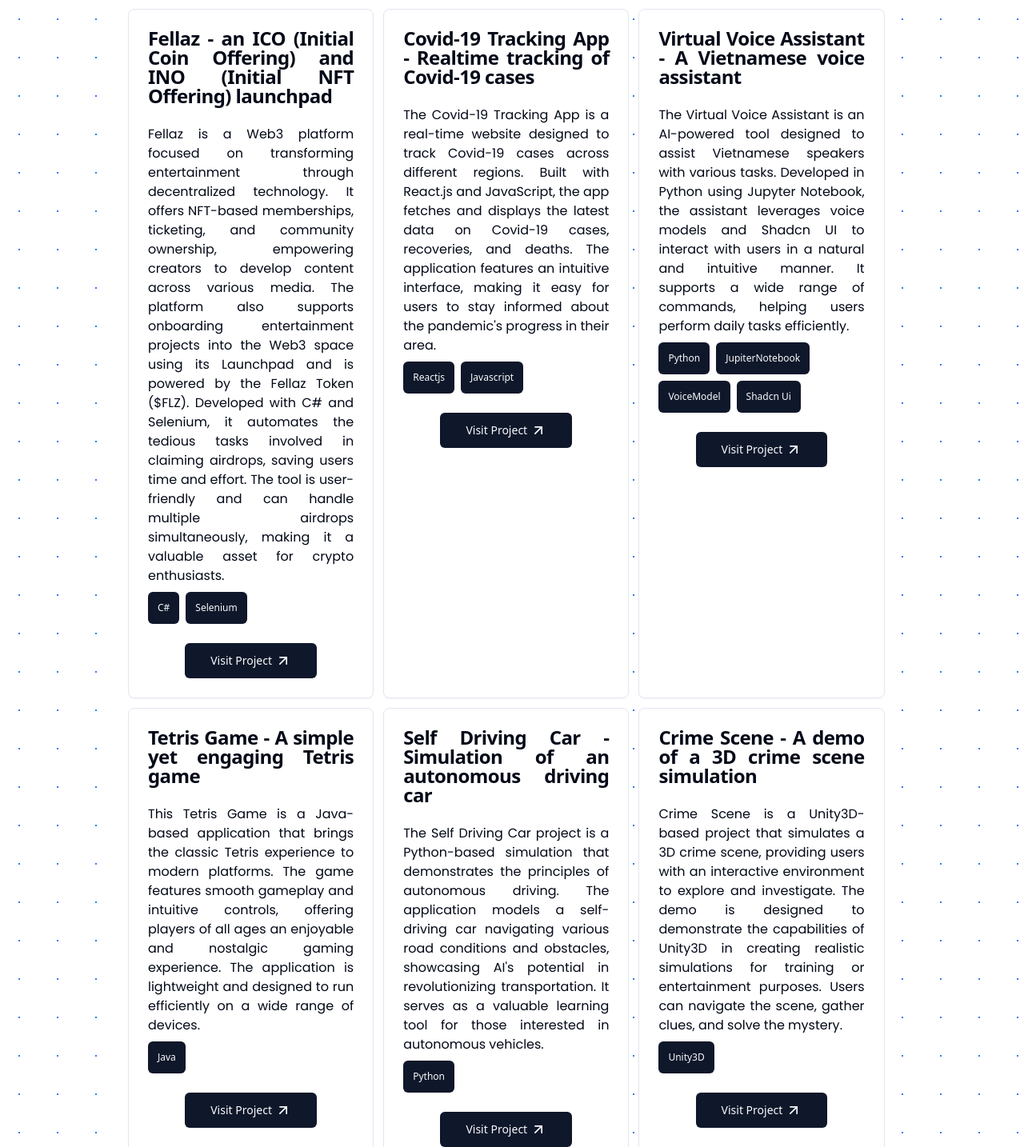
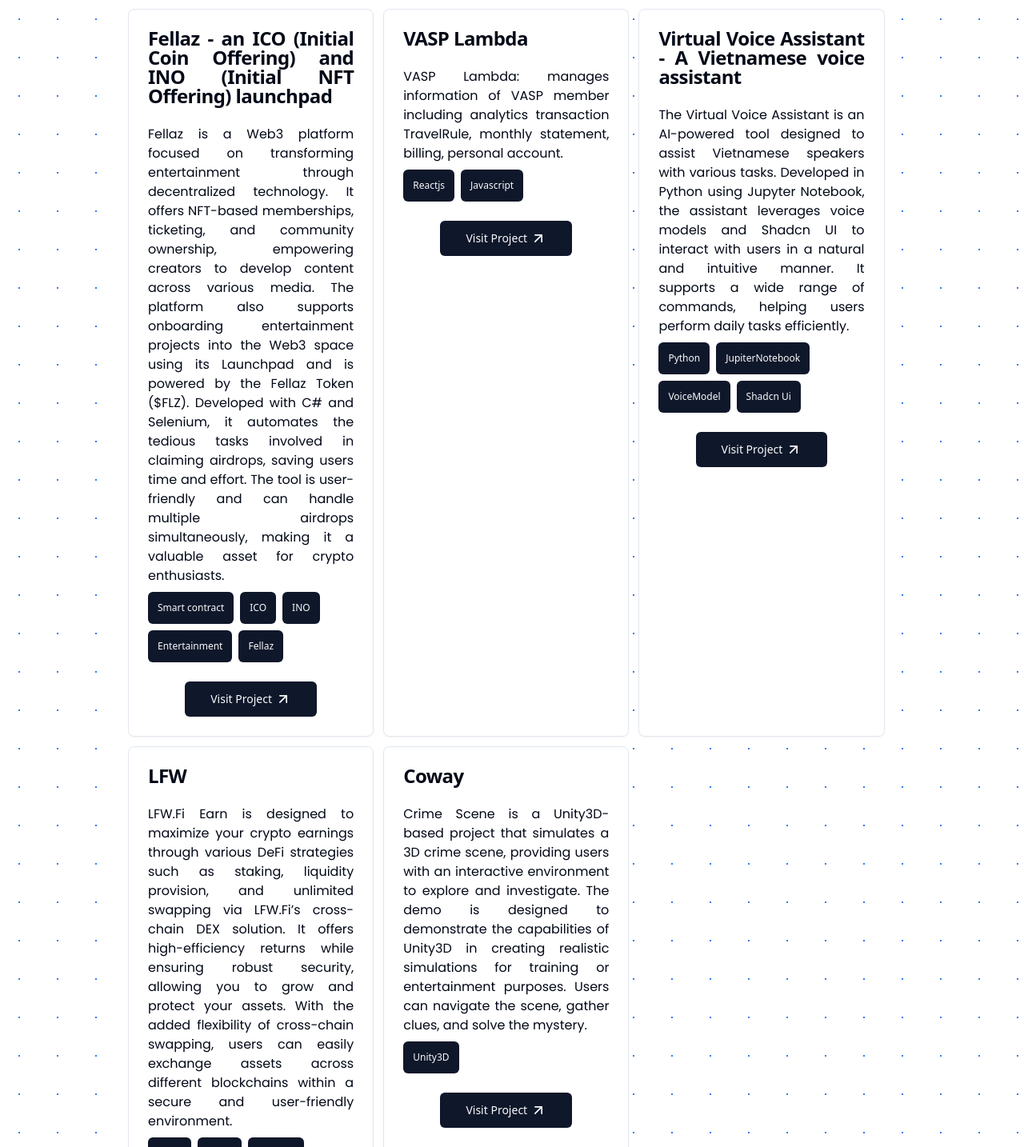
Before and after one commit to thuhoaitt98/hoaitran_portfolio, a Next.js app: page /projects in a window 1280 px wide. Shown: the part 2016-3450 px from the top of the page at 80% size. Built offline with nearby package versions, Linux system fonts and the light colour scheme.

Commit message:
hoaicommitdautien1

```diff
--- a/src/app/layout.tsx
+++ b/src/app/layout.tsx
@@ -18,20 +18,20 @@
 const siteConfig = {
     name: "Farah - Hoai.Tran",
     description: "I am a quality control",
-    ogImage: "https://portfolio.hungthai.site/og-image.png",
-    url: "https://portfolio.hungthai.site",
+    ogImage: "https://portfolio.hoaitran.site/og-image.png",
+    url: "https://portfolio.hoaitran.site",
 };
 
 export const metadata: Metadata = {
-    metadataBase: new URL("https://portfolio.hungthai.site"),
+    metadataBase: new URL("https://portfolio.hoaitran.site"),
     title: {
         default: siteConfig.name,
         template: `%s - Software Engineer`,
     },
     description: siteConfig.description,
     keywords: [
-        "patrick",
-        "Patrick",
+        "farah",
+        "Farah",
         "hung",
         "thai",
         "hung.thai",
@@ -68,7 +68,7 @@
         title: siteConfig.name,
         description: siteConfig.description,
         images: [`${siteConfig.url}/og-image.png`],
-        creator: "Patrick",
+        creator: "Farah",
     },
     icons: {
         icon: "/favicon.ico",
--- a/src/app/projects/page.tsx
+++ b/src/app/projects/page.tsx
@@ -95,13 +95,15 @@
                 "the Web3 space using its Launchpad and is powered by the Fellaz Token ($FLZ). Developed with C# and Selenium, " +
                 "it automates the tedious tasks involved in claiming airdrops, saving users time and effort. The tool is user-friendly " +
                 "and can handle multiple airdrops simultaneously, making it a valuable asset for crypto enthusiasts.",
-            tags: ["C#", "Selenium"],
+            tags: ["Smart contract", "ICO","INO","Entertainment","Fellaz"],
             link: "https://fellaz.io/",
         },
         {
-            title: "Covid-19 Tracking App - Realtime tracking of Covid-19 cases",
+            title: "VASP Lambda",
             description:
-                "The Covid-19 Tracking App is a real-time website designed to track Covid-19 cases across different regions. Built with React.js and JavaScript, the app fetches and displays the latest data on Covid-19 cases, recoveries, and deaths. The application features an intuitive interface, making it easy for users to stay informed about the pandemic's progress in their area.",
+                " VASP Lambda: manages information of VASP member including\n" +
+                " analytics transaction TravelRule, monthly statement, billing, personal\n" +
+                " account.",
             tags: ["Reactjs", "Javascript"],
             link: "https://github.com/hungdhv97/covid-19-tracker-app",
         },
@@ -113,21 +115,17 @@
             link: "https://github.com/taqui-786/crousal-maker",
         },
         {
-            title: "Tetris Game - A simple yet engaging Tetris game",
+            title: "LFW",
             description:
-                "This Tetris Game is a Java-based application that brings the classic Tetris experience to modern platforms. The game features smooth gameplay and intuitive controls, offering players of all ages an enjoyable and nostalgic gaming experience. The application is lightweight and designed to run efficiently on a wide range of devices.",
-            tags: ["Java"],
-            link: "https://github.com/taqui-786/crousal-maker",
+                "LFW.Fi Earn is designed to maximize your crypto earnings through various DeFi strategies such as staking, " +
+                "liquidity provision, and unlimited swapping via LFW.Fi’s cross-chain DEX solution. It offers high-efficiency " +
+                "returns while ensuring robust security, allowing you to grow and protect your assets. With the added flexibility of cross-chain swapping, " +
+                "users can easily exchange assets across different blockchains within a secure and user-friendly environment.",
+            tags: ["Swap","Stake","Unstake","Superchage Pool"],
+            link: "https://lfw-dev.netlify.app/home",
         },
         {
-            title: "Self Driving Car - Simulation of an autonomous driving car",
-            description:
-                "The Self Driving Car project is a Python-based simulation that demonstrates the principles of autonomous driving. The application models a self-driving car navigating various road conditions and obstacles, showcasing AI's potential in revolutionizing transportation. It serves as a valuable learning tool for those interested in autonomous vehicles.",
-            tags: ["Python"],
-            link: "https://github.com/hungdhv97/Self-Driving-Cars",
-        },
-        {
-            title: "Crime Scene - A demo of a 3D crime scene simulation",
+            title: "Coway",
             description:
                 "Crime Scene is a Unity3D-based project that simulates a 3D crime scene, providing users with an interactive environment to explore and investigate. The demo is designed to demonstrate the capabilities of Unity3D in creating realistic simulations for training or entertainment purposes. Users can navigate the scene, gather clues, and solve the mystery.",
             tags: ["Unity3D"],
```
